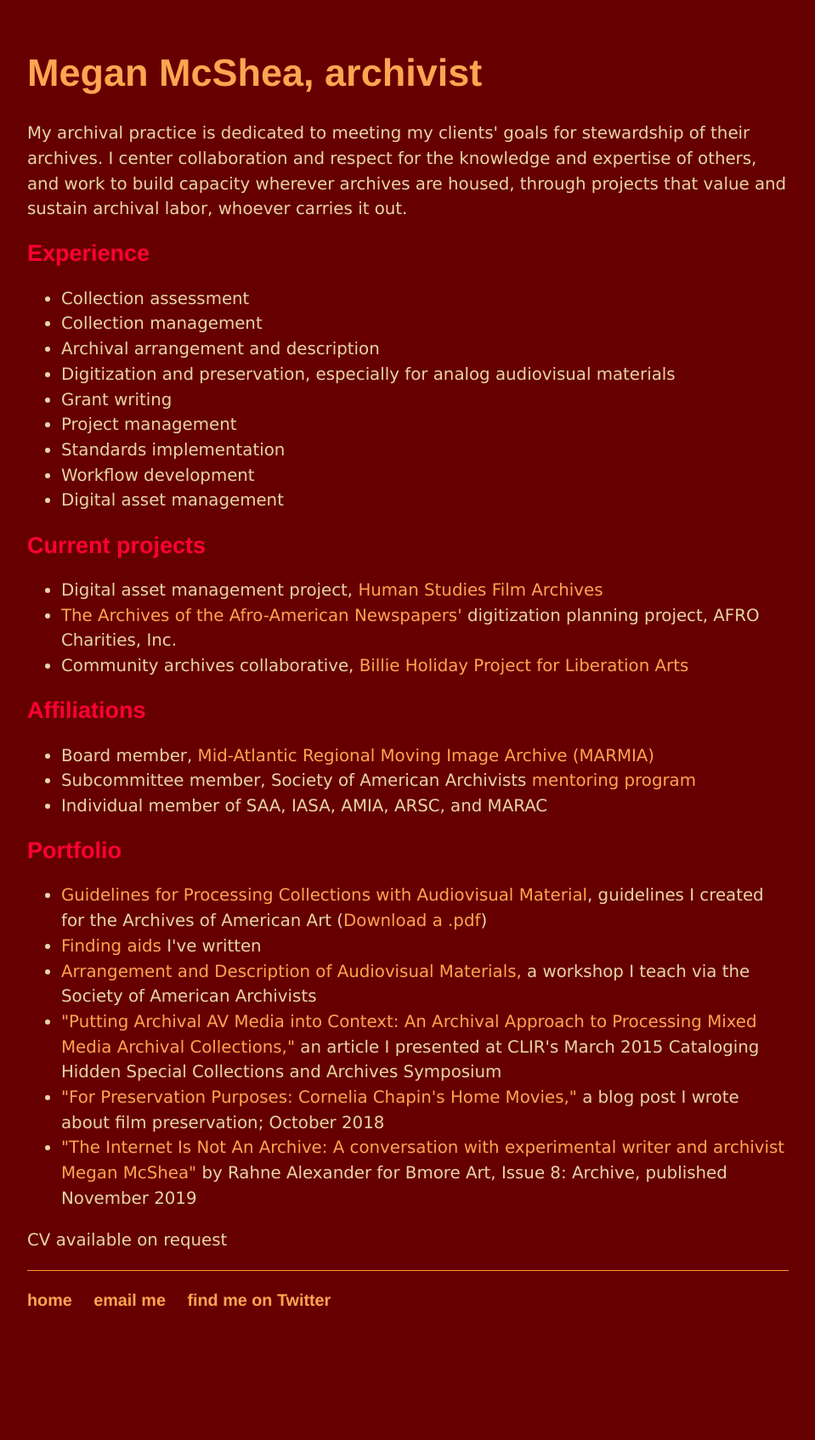
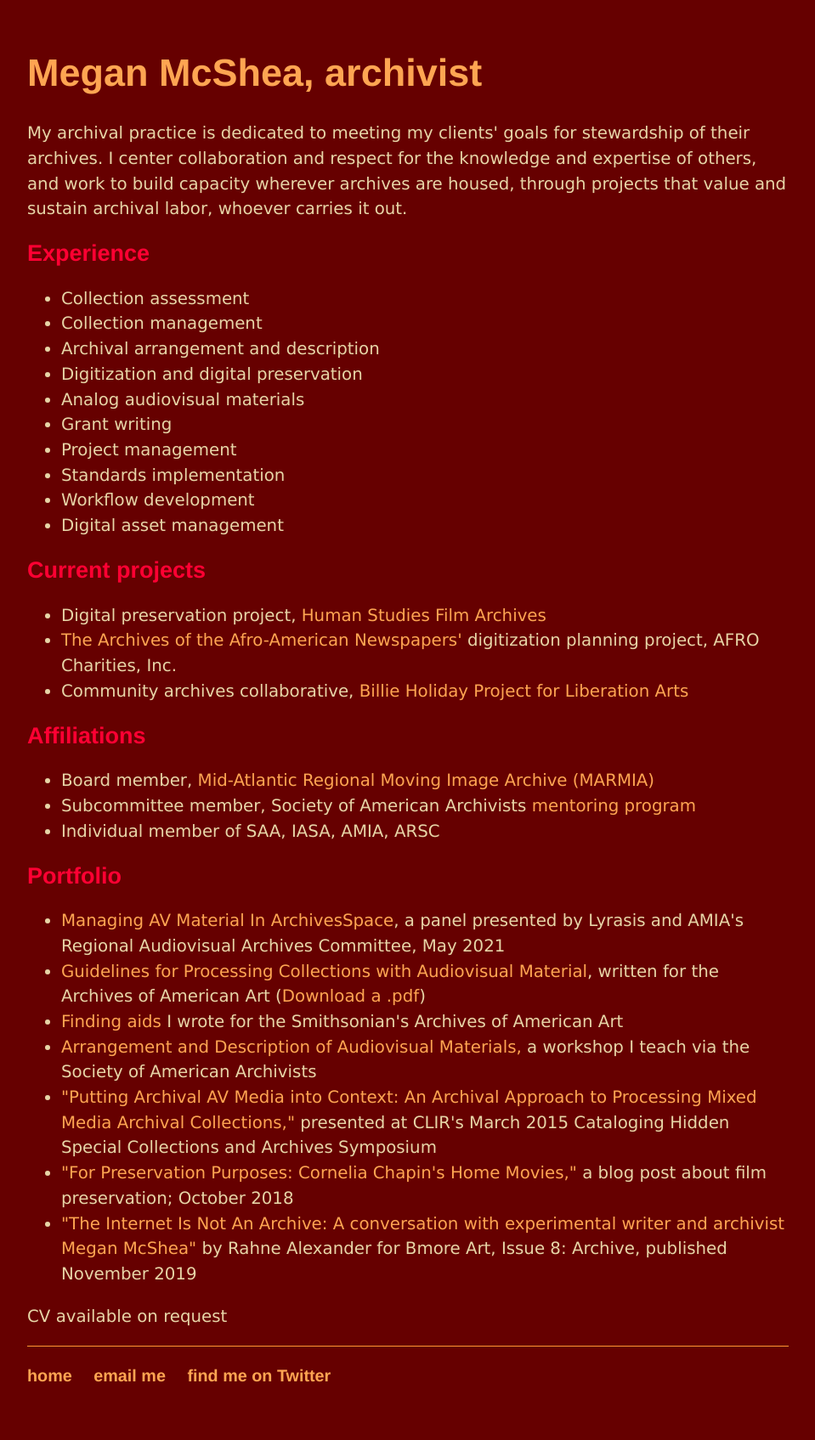
Before and after one commit to megan-mcshea/megan-mcshea.github.io, a Jekyll site: the page built from archivist.html, in a window 1280 px wide. Shown: the whole page at 85% size, without its empty margins (160-1119 px from the left). Built offline with Jekyll 4.4.1, drawn with Linux system fonts in a browser that asks for light colours; before the commit the page ends 1605 px from its top, so only the background shows below that.

Commit message:
Update archivist.html

```diff
--- a/archivist.html
+++ b/archivist.html
@@ -10,7 +10,8 @@ title: Megan McShea, archivist
 	<ul><li>Collection assessment</li>
 	<li>Collection management</li>
 	<li>Archival arrangement and description</li>
-	<li>Digitization and preservation, especially for analog audiovisual materials</li>
+		<li>Digitization and digital preservation</li>
+		<li>Analog audiovisual materials</li>
 	<li>Grant writing</li>
 	<li>Project management</li>
 	<li>Standards implementation</li>
@@ -18,22 +19,24 @@ title: Megan McShea, archivist
 	<li>Digital asset management</li></ul>
 
 	<h2>Current projects</h2>
-	<ul><li>Digital asset management project, <a href="https://www.youtube.com/user/HSFAFilmClips" target="_blank">Human Studies Film Archives</a></li>
+	<ul><li>Digital preservation project, <a href="https://www.youtube.com/user/HSFAFilmClips" target="_blank">Human Studies Film Archives</a></li>
 	<li><a href="https://www.afrocharities.org/archives" target="_blank">The Archives of the Afro-American Newspapers'</a> digitization planning project, AFRO Charities, Inc.</li>
 	<li>Community archives collaborative, <a href="https://sites.krieger.jhu.edu/billie-holiday-project/" target="_blank">Billie Holiday Project for Liberation Arts</a></li></ul>
 
 	<h2>Affiliations</h2>
 	<ul><li>Board member, <a href="https://marmia.org/" target="_blank">Mid-Atlantic Regional Moving Image Archive (MARMIA)</a></li>
 	<li>Subcommittee member, Society of American Archivists <a href="https://www2.archivists.org/membership/mentoring" target="_blank">mentoring program</a></li>
-	<li>Individual member of SAA, IASA, AMIA, ARSC, and MARAC</li>
+	<li>Individual member of SAA, IASA, AMIA, ARSC</li>
 	</ul>
 
 	<h2>Portfolio</h2>
-	<ul><li><a href="https://www.aaa.si.edu/documentation/guidelines-for-processing-collections-with-audiovisual-material" target="_blank">Guidelines for Processing Collections with Audiovisual Material</a>, guidelines I created for the Archives of American Art (<a href="/AAAAVProcessingGuidelines2019.pdf" target="_blank">Download a .pdf</a>)</li>
-	<li><a href="https://sova.si.edu/search?q=%22megan+mcshea%22&f=data_source%3AArchives+of+American+Art" target="_blank">Finding aids</a> I've written</li>
+	<ul>
+		<li><a href="https://archivesspace.org/archives/6901" target="_blank">Managing AV Material In ArchivesSpace</a>, a panel presented by Lyrasis and AMIA's Regional Audiovisual Archives Committee, May 2021</li>
+		<li><a href="https://www.aaa.si.edu/documentation/guidelines-for-processing-collections-with-audiovisual-material" target="_blank">Guidelines for Processing Collections with Audiovisual Material</a>, written for the Archives of American Art (<a href="/AAAAVProcessingGuidelines2019.pdf" target="_blank">Download a .pdf</a>)</li>
+	<li><a href="https://sova.si.edu/search?q=%22megan+mcshea%22&f=data_source%3AArchives+of+American+Art" target="_blank">Finding aids</a> I wrote for the Smithsonian's Archives of American Art</li>
 	<li><a href="https://www2.archivists.org/prof-education/course-catalog/arrangement-and-description-of-audiovisual-materials" target="_blank">Arrangement and Description of Audiovisual Materials,</a> a workshop I teach via the Society of American Archivists</li>
-	<li><a href="https://www.clir.org/wp-content/uploads/sites/6/McShea.pdf" target="_blank">"Putting Archival AV Media into Context: An Archival Approach to Processing Mixed Media Archival Collections,"</a> an article I presented at CLIR's March 2015 Cataloging Hidden Special Collections and Archives Symposium</li>
-	<li><a href="https://www.aaa.si.edu/blog/2018/10/for-preservation-purposes-cornelia-chapins-home-movies" target="_blank">"For Preservation Purposes: Cornelia Chapin's Home Movies,"</a> a blog post I wrote about film preservation; October 2018</li>
+	<li><a href="https://www.clir.org/wp-content/uploads/sites/6/McShea.pdf" target="_blank">"Putting Archival AV Media into Context: An Archival Approach to Processing Mixed Media Archival Collections,"</a> presented at CLIR's March 2015 Cataloging Hidden Special Collections and Archives Symposium</li>
+	<li><a href="https://www.aaa.si.edu/blog/2018/10/for-preservation-purposes-cornelia-chapins-home-movies" target="_blank">"For Preservation Purposes: Cornelia Chapin's Home Movies,"</a> a blog post about film preservation; October 2018</li>
 	<li><a href="https://bmoreart.com/2020/03/the-internet-is-not-an-archive.html" target="_blank">"The Internet Is Not An Archive: A conversation with experimental writer and archivist Megan McShea"</a> by Rahne Alexander for Bmore Art, Issue 8: Archive, published November 2019</li>
 	</ul>
 
```
